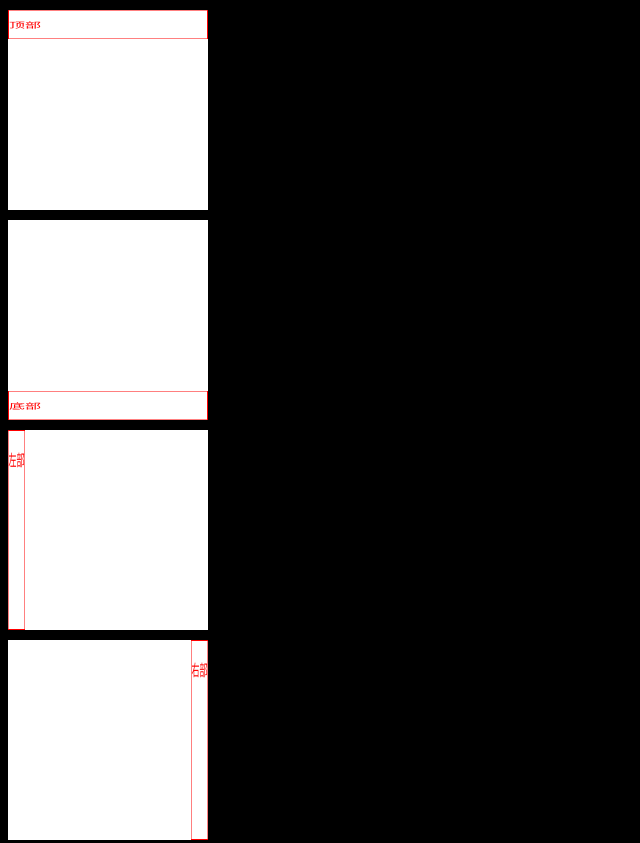
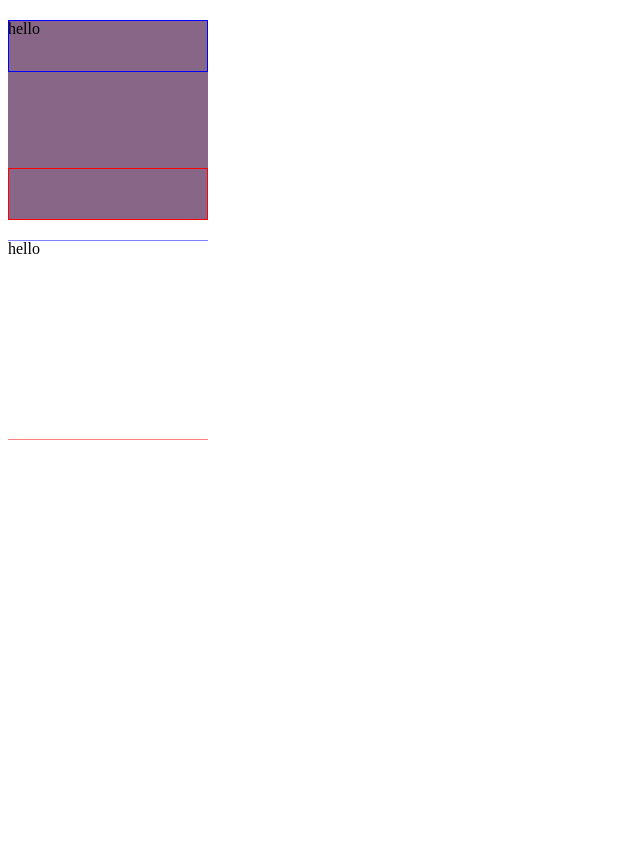
Before and after one commit to androidlongfei/jqueryWeuiStudy, a website: page src/study/transform/draw_line.html in a window 1280 px wide. Shown: the top 843 px of the page, without its empty margins (0-640 px from the left). After the commit the page ends 800 px from the top, so only its background shows below. Drawn offline with Linux system fonts and the light colour scheme.

Commit message:
draw box

```diff
--- a/src/study/transform/draw_line.html
+++ b/src/study/transform/draw_line.html
@@ -5,85 +5,13 @@
     <meta charset="utf-8">
     <title></title>
     <style media="screen">
-    body {
-      background-color: black;
-    }
-
-    .drawLine {
-      position: relative;
-      background-color: white;
-      width: 200px;
-      height: 200px;
-      margin-top: 10px;
-    }
-    /*
-    *使用absolute在容器的四个方向画盒子
-    *1.顶部(left=0,right=0,top=0)
-    *2.底部(left=0,right=0,bottom=0)
-    *3.左边(top=0,bottom=0,left=0)
-    *4.右边(top=0,bottom=0,right=0)
-    */
-    /**
-    *使用transform-origin和transform控制盒子额宽度和高度
-    *1.{transform-origin: 0 0;transform: scaleY(0.5)}以圆点为基点对盒子高度进行缩放
-    *2.{transform-origin: 0 0;transform: scaleX(0.5)}以圆点为基点对盒子宽度进行缩放
-    */
-
-    .line_top {
-      /*宽度撑满屏幕(position=absolute,left=0,top=0;right=0)
-      高度缩小为原来的一半（包括content，padding，border）
-      */
-      position: absolute;
-      left: 0;
-      right: 0;
-      top: 0;
-      color: red;
-      border: 1px solid red;
-      transform-origin: 0 0;
-      transform: scaleY(0.5);
-    }
-
-    .line_bottom {
-      position: absolute;
-      left: 0;
-      right: 0;
-      bottom: 0;
-      color: red;
-      border: 1px solid red;
-      transform-origin: 0 100%;
-      transform: scaleY(0.5);
-    }
-
-    .line_left {
-      position: absolute;
-      top: 0;
-      bottom: 0;
-      left: 0;
-      color: red;
-      border: 1px solid red;
-      transform-origin: 0 0;
-      transform: scaleX(0.5);
-    }
-
-    .line_right {
-      position: absolute;
-      top: 0;
-      bottom: 0;
-      right: 0;
-      color: red;
-      border: 1px solid red;
-      transform-origin: 100% 0;
-      transform: scaleX(0.5);
-    }
-  </style>
-  <style media="screen">
         .content {
             margin-top: 20px;
         }
 
         .cells {
             position: relative;
-      background-color: white;
+            background-color: #868;
             width: 200px;
             height: 200px;
             margin-top: 10px;
@@ -96,8 +24,8 @@
             height: 50px;
             position: absolute;
             left: 0;
+            right: 0;
             top: 0;
-      right: 0;
             /*transform-origin: 0 0;
       transform: scaleY(0.5);*/
         }
@@ -116,39 +44,56 @@
       transform: scaleY(0.5);*/
         }
     </style>
+
+    <style>
+        .cells1 {
+            position: relative;
+            /*background-color: #868;*/
+            width: 200px;
+            height: 200px;
+            margin-top: 10px;
+        }
+
+        .cells1::before {
+            content: " ";
+            border-top: 1px solid blue;
+            height: 50px;
+            position: absolute;
+            left: 0;
+            right: 0;
+            top: 0;
+            transform-origin: 0 0;
+            transform: scaleY(0.5);
+        }
+
+        .cells1::after {
+            content: " ";
+            border-bottom: 1px solid red;
+            color: red;
+            height: 50px;
+            position: absolute;
+            left: 0;
+            right: 0;
+            bottom: 0;
+            transform-origin: 0 100%;
+            transform: scaleY(0.5);
+        }
+    </style>
 </head>
 
 <body>
-
-  <div class="drawLine">
-    <div class="line_top">
-      <p>顶部</p>
-    </div>
-  </div>
-
-  <div class="drawLine">
-    <div class="line_bottom">
-      <p>底部</p>
-    </div>
-  </div>
-
-  <div class="drawLine">
-    <div class="line_left">
-      <p>左部</p>
-    </div>
-  </div>
-
-  <div class="drawLine">
-    <div class="line_right">
-      <p>右部</p>
-    </div>
-  </div>
 
     <div class="content">
         <div class="cells">
             <div>hello</div>
         </div>
     </div>
+
+    <div class="content">
+        <div class="cells1">
+            <div>hello</div>
+        </div>
+    </div>
 </body>
 
 </html>
```
Also changed, not shown: src/study/transform/draw_box.html (added, +105 -0 lines). Lines whose indentation alone changed are shown as unchanged.
